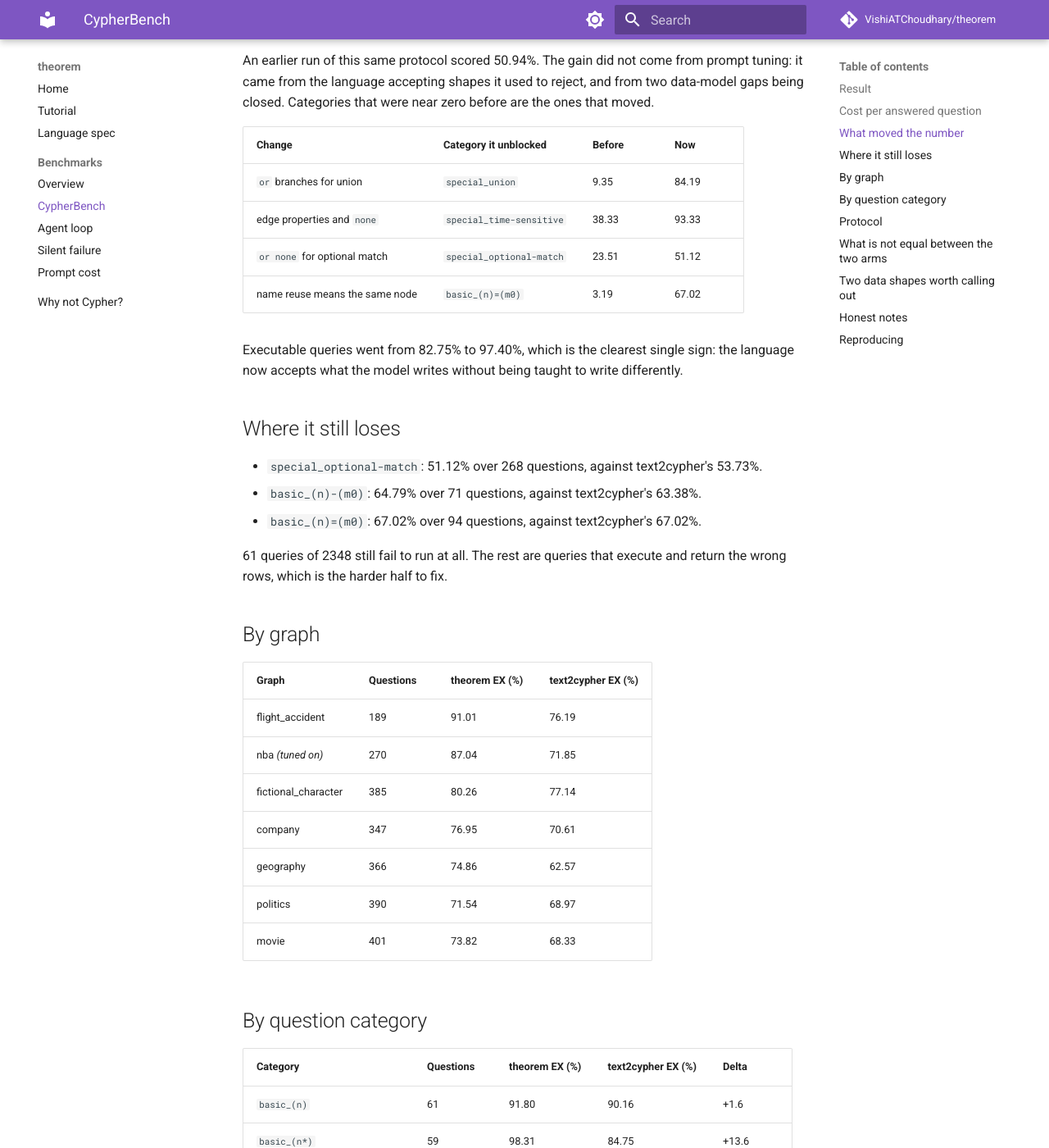
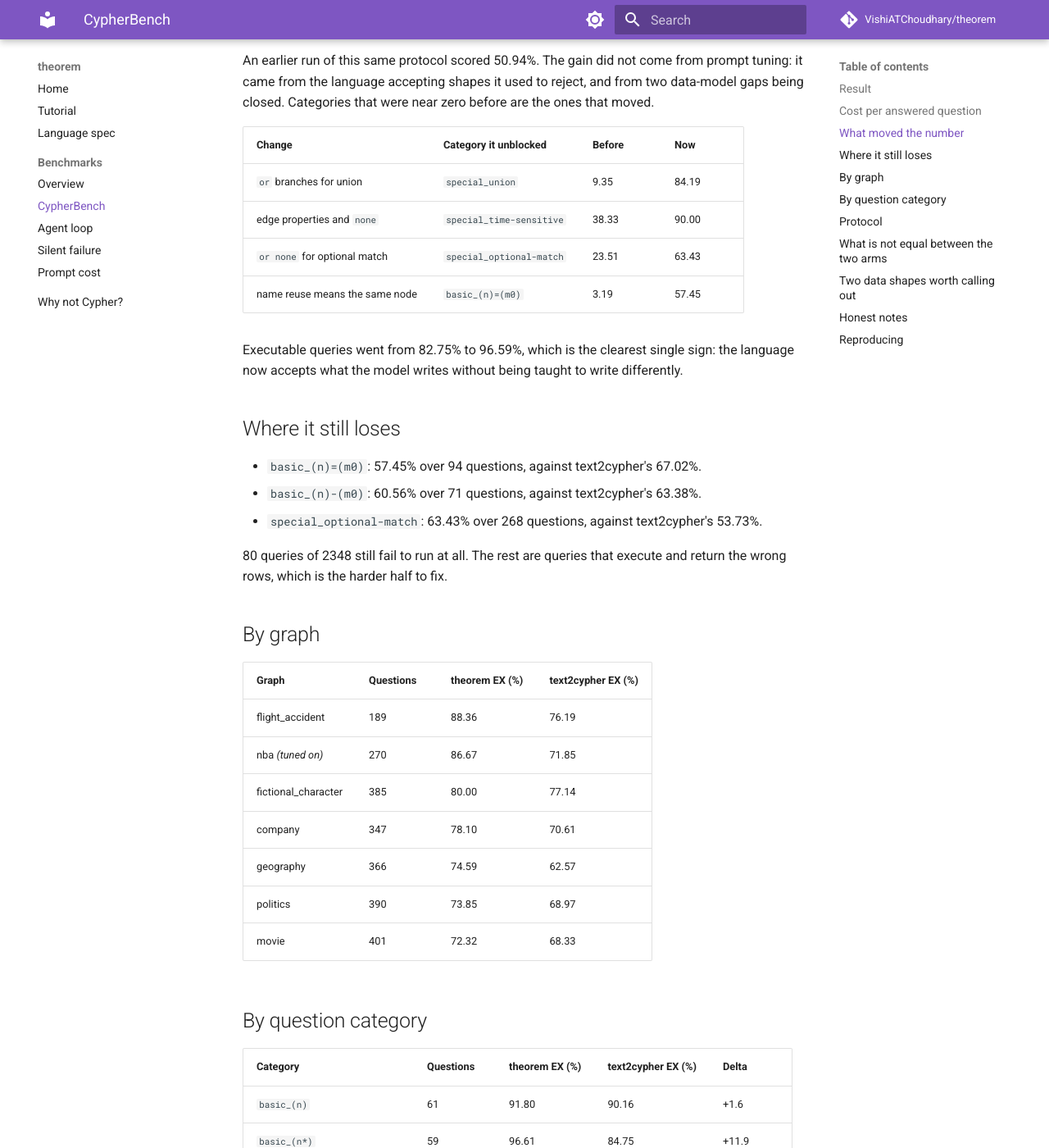
Before and after one commit to VishiATChoudhary/theorem, an MkDocs documentation site: the page built from docs/benchmarks/cypherbench.md, in a window 1280 px wide and 1400 px high, scrolled down 2031 px. Shown: the whole window at 82% size. Built offline with MkDocs 1.6.1 and Material for MkDocs 9.7.7, drawn with Linux system fonts in a browser that asks for light colours; comment, search, counter and statistics services are not loaded; some of the changed text lies outside the part shown.

Commit message:
eval: the full test set, regenerated against the prompt that ships
77.98% over all 2,348 questions, against 70.36% for the same model
writing Cypher, ahead on all seven graphs. Held out excluding `nba`,
76.85%.

The figure it replaces, 78.02%, was generated from a tutorial roughly
twice as long that was halved afterwards and validated only on the agent
loop, where a repair turn hides a regression that one-shot translation
does not. The frozen-query fingerprint is what surfaced it. Regenerating
moved the full-set number by 0.04 points and left the held-out number
unchanged, so half the prompt costs essentially nothing here.

It did not start there. Sampling the first generations found the shorter
prompt verifying 93.8% where the longer one verified 97.8% on identical
questions, and closing that gap is why the headline held.

Every one of the 2,348 scored queries was then re-executed against the
stores it was scored on, on the engine as it stands after a day of
changes to it: no score moved.

The per-question results for both arms are checked in, along with each
graph's prompt fingerprint, so the table can be recomputed from the data
rather than trusted.

Co-Authored-By: Claude Opus 5 (1M context) <noreply@anthropic.com>
Claude-Session: https://claude.ai/code/session_018XvRkT1kgfxrXCA6ut652V

```diff
--- a/docs/benchmarks/cypherbench.md
+++ b/docs/benchmarks/cypherbench.md
@@ -6,11 +6,11 @@ These are theorem's results on that benchmark, run under the published protocol.
 
 ## Result
 
-**theorem scores 78.02% execution accuracy on the full test set. The same model writing Cypher scores 70.36%.** theorem is ahead by 7.7 points, and ahead of every baseline the paper published.
+**theorem scores 77.98% execution accuracy on the full test set. The same model writing Cypher scores 70.36%.** theorem is ahead by 7.6 points, and ahead of every baseline the paper published.
 
 | System | Model | EX (%) | Executable (%) |
 | --- | --- | --- | --- |
-| **theorem** | claude-haiku-4-5-20251001 | **78.02** | 97.40 |
+| **theorem** | claude-haiku-4-5-20251001 | **77.98** | 96.59 |
 | text2cypher (control) | claude-haiku-4-5-20251001 | 70.36 | 95.27 |
 | text2cypher (published) | claude3.5-sonnet-20240620 | 61.58 | 96.34 |
 | text2cypher (published) | gpt-4o-20240806 | 60.18 | 94.93 |
@@ -52,52 +52,52 @@ An earlier run of this same protocol scored 50.94%. The gain did not come from p
 | Change | Category it unblocked | Before | Now |
 | --- | --- | --- | --- |
 | `or` branches for union | `special_union` | 9.35 | 84.19 |
-| edge properties and `none` | `special_time-sensitive` | 38.33 | 93.33 |
-| `or none` for optional match | `special_optional-match` | 23.51 | 51.12 |
-| name reuse means the same node | `basic_(n)=(m0)` | 3.19 | 67.02 |
+| edge properties and `none` | `special_time-sensitive` | 38.33 | 90.00 |
+| `or none` for optional match | `special_optional-match` | 23.51 | 63.43 |
+| name reuse means the same node | `basic_(n)=(m0)` | 3.19 | 57.45 |
 
-Executable queries went from 82.75% to 97.40%, which is the clearest single sign: the language now accepts what the model writes without being taught to write differently.
+Executable queries went from 82.75% to 96.59%, which is the clearest single sign: the language now accepts what the model writes without being taught to write differently.
 
 ## Where it still loses
 
-- `special_optional-match`: 51.12% over 268 questions, against text2cypher's 53.73%.
-- `basic_(n)-(m0)`: 64.79% over 71 questions, against text2cypher's 63.38%.
-- `basic_(n)=(m0)`: 67.02% over 94 questions, against text2cypher's 67.02%.
+- `basic_(n)=(m0)`: 57.45% over 94 questions, against text2cypher's 67.02%.
+- `basic_(n)-(m0)`: 60.56% over 71 questions, against text2cypher's 63.38%.
+- `special_optional-match`: 63.43% over 268 questions, against text2cypher's 53.73%.
 
-61 queries of 2348 still fail to run at all. The rest are queries that execute and return the wrong rows, which is the harder half to fix.
+80 queries of 2348 still fail to run at all. The rest are queries that execute and return the wrong rows, which is the harder half to fix.
 
 ## By graph
 
 | Graph | Questions | theorem EX (%) | text2cypher EX (%) |
 | --- | --- | --- | --- |
-| flight_accident | 189 | 91.01 | 76.19 |
-| nba *(tuned on)* | 270 | 87.04 | 71.85 |
-| fictional_character | 385 | 80.26 | 77.14 |
-| company | 347 | 76.95 | 70.61 |
-| geography | 366 | 74.86 | 62.57 |
-| politics | 390 | 71.54 | 68.97 |
-| movie | 401 | 73.82 | 68.33 |
+| flight_accident | 189 | 88.36 | 76.19 |
+| nba *(tuned on)* | 270 | 86.67 | 71.85 |
+| fictional_character | 385 | 80.00 | 77.14 |
+| company | 347 | 78.10 | 70.61 |
+| geography | 366 | 74.59 | 62.57 |
+| politics | 390 | 73.85 | 68.97 |
+| movie | 401 | 72.32 | 68.33 |
 
 ## By question category
 
 | Category | Questions | theorem EX (%) | text2cypher EX (%) | Delta |
 | --- | --- | --- | --- | --- |
 | `basic_(n)` | 61 | 91.80 | 90.16 | +1.6 |
-| `basic_(n*)` | 59 | 98.31 | 84.75 | +13.6 |
-| `basic_(n)-(m0)` | 71 | 64.79 | 63.38 | +1.4 |
-| `basic_(n)-(m0*)` | 356 | 85.39 | 84.27 | +1.1 |
-| `basic_(n)=(m0)` | 94 | 67.02 | 67.02 | +0.0 |
-| `basic_(n)-(m0)-(m1*)` | 329 | 81.46 | 69.60 | +11.9 |
-| `basic_(n)-(m0*),(n)-(m1*)` | 333 | 74.17 | 74.77 | -0.6 |
-| `special_three-node-groupby` | 260 | 81.15 | 60.38 | +20.8 |
-| `special_comparison` | 147 | 85.03 | 64.63 | +20.4 |
+| `basic_(n*)` | 59 | 96.61 | 84.75 | +11.9 |
+| `basic_(n)-(m0)` | 71 | 60.56 | 63.38 | -2.8 |
+| `basic_(n)-(m0*)` | 356 | 87.64 | 84.27 | +3.4 |
+| `basic_(n)=(m0)` | 94 | 57.45 | 67.02 | -9.6 |
+| `basic_(n)-(m0)-(m1*)` | 329 | 78.72 | 69.60 | +9.1 |
+| `basic_(n)-(m0*),(n)-(m1*)` | 333 | 76.88 | 74.77 | +2.1 |
+| `special_three-node-groupby` | 260 | 76.54 | 60.38 | +16.2 |
+| `special_comparison` | 147 | 74.83 | 64.63 | +10.2 |
 | `special_union` | 310 | 84.19 | 68.71 | +15.5 |
-| `special_optional-match` | 268 | 51.12 | 53.73 | -2.6 |
-| `special_time-sensitive` | 60 | 93.33 | 86.67 | +6.7 |
+| `special_optional-match` | 268 | 63.43 | 53.73 | +9.7 |
+| `special_time-sensitive` | 60 | 90.00 | 86.67 | +3.3 |
 
 ## Protocol
 
-- **Prompt version**: fingerprint `eb0f4010`. The frozen query file is keyed by this hash, so a run cannot silently score queries generated from a different tutorial.
+- **Prompt version**: fingerprint `eb0f4010`, read from the name of the frozen query file these results were scored from. Recomputing it here instead would print the tutorial that happens to be checked out, which is how a report comes to claim a prompt it never ran.
 - **Questions**: the full published test set, all 2,348 questions across all 7 test graphs. No category was excluded, including the ones theorem v0 cannot express.
 - **Graphs**: the full unsampled `simplekg` graphs, the same files the official Docker deployment loads, so the published gold answers apply unchanged.
 - **Generation**: zero-shot, one generation per question, no repair retry, no self-consistency, no reranking.
@@ -114,8 +114,8 @@ Both prompts do carry comparable return discipline: the official Cypher prompt i
 
 Both of these were unanswerable at any prompt until the data model supported them, and both are the norm rather than the exception in graphs built from technical sources.
 
-- **Multi-valued properties** (75 questions): a person with two citizenships. Flattening them into one string made the value unreturnable. Now 81.33%.
-- **Properties on the relationship** (60 questions): when a spell started and ended, which is what makes a question about a particular year answerable at all. Now 93.33%.
+- **Multi-valued properties** (75 questions): a person with two citizenships. Flattening them into one string made the value unreturnable. Now 86.67%.
+- **Properties on the relationship** (60 questions): when a spell started and ended, which is what makes a question about a particular year answerable at all. Now 90.00%.
 
 ## Honest notes
 
```
Also changed, not shown: other parts of docs/benchmarks/cypherbench.md (+3 -3 lines), README.md (+2 -2 lines), docs/benchmarks.md (+18 -0 lines), 24 other files.
